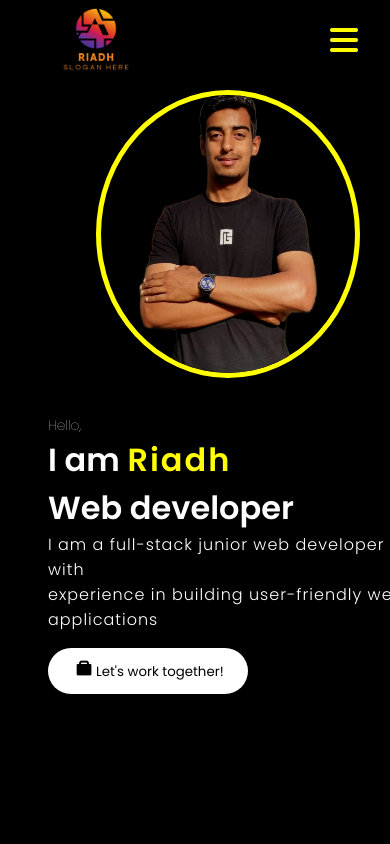
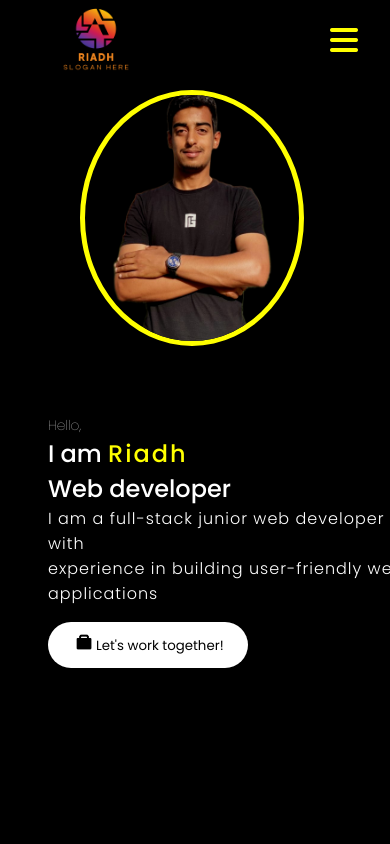
Before and after one commit to Riadh-Ibrahim/e-Portfolio, a React (Create React App) app: page / in a window 390 px wide. Shown: the top 844 px of the page. Built offline with nearby package versions, Linux system fonts and the light colour scheme.

Commit message:
Update intro.css

```diff
--- a/src/components/Intro/intro.css
+++ b/src/components/Intro/intro.css
@@ -167,6 +167,13 @@
 
 @media screen and (max-width: 480px) {
     .circle {
-        left: 6rem;
+        left: 5rem;
+        width: 14rem;
+        height: 16rem;
+    }
+
+    .introContent {
+        font-size: 1.5rem;
+        font-weight: 500;
     }
 }
```
